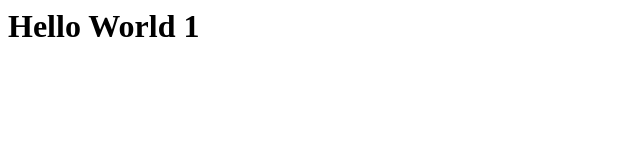
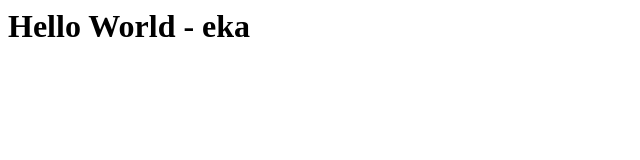
Before and after one commit to vppillai/ecr-deploy-test, a plain HTML site: page index.html in a window 1280 px wide. Shown: the whole page, without its empty margins (0-640 px from the left). Drawn offline with Linux system fonts and the light colour scheme.

Commit message:
Update index.html

```diff
--- a/index.html
+++ b/index.html
@@ -1,3 +1,3 @@
 <html>
-    <h1>Hello World 1</h1>
+    <h1>Hello World - eka</h1>
 </html>
```
